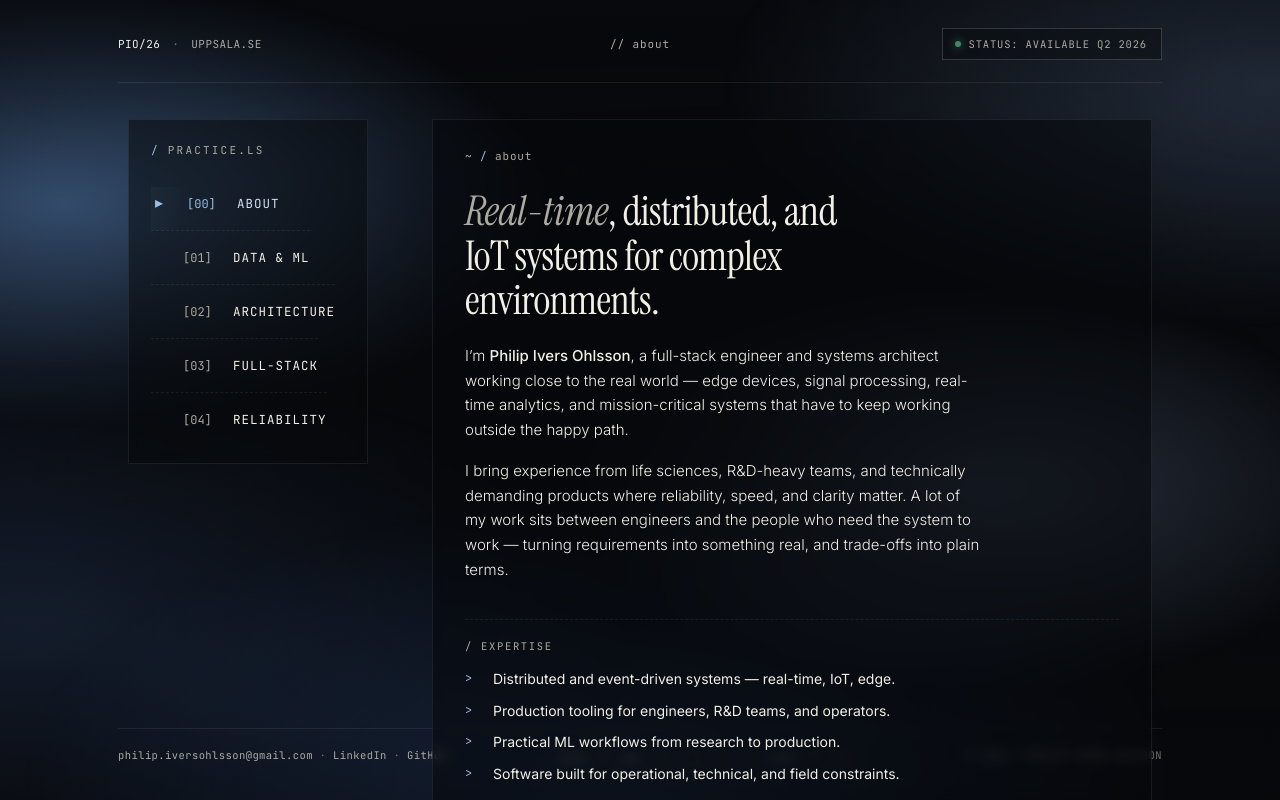
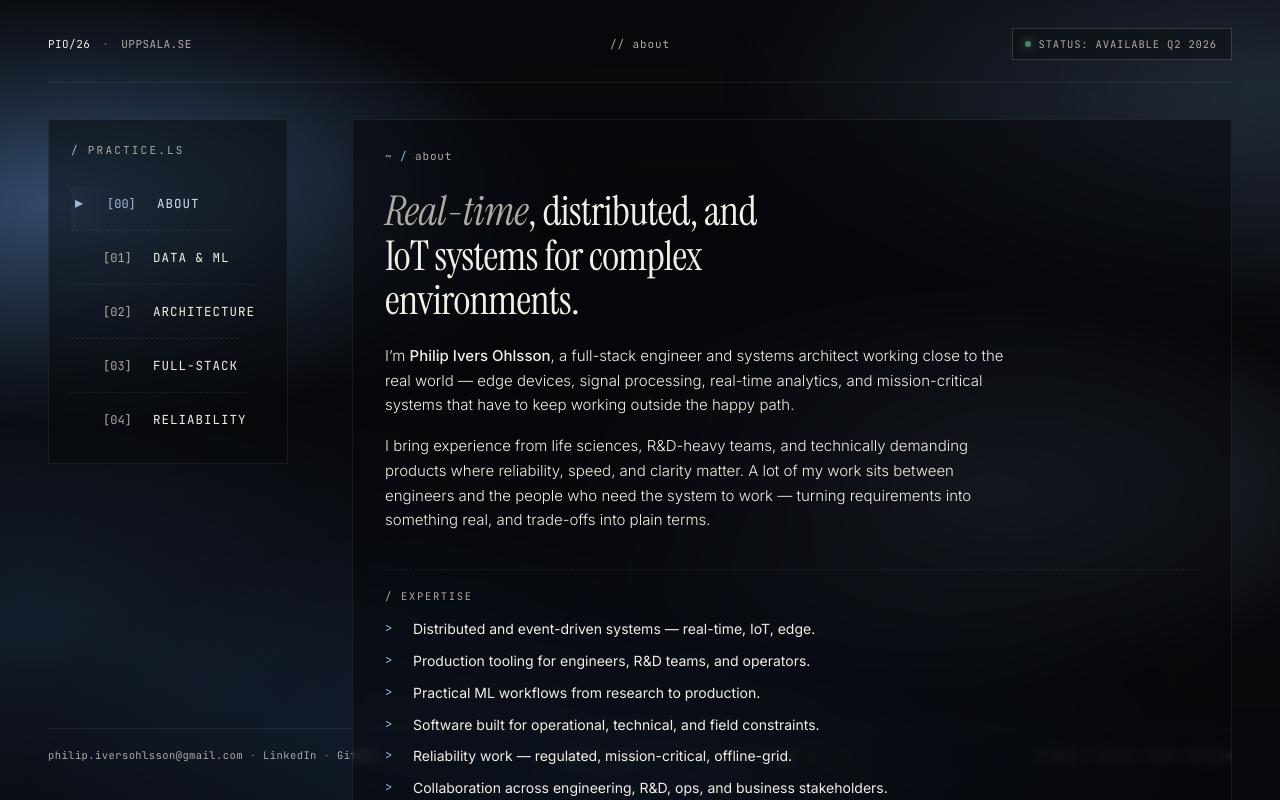
Before and after one commit to IversOhlsson/iversohlsson.github.io, a React (Vite) app: page / in a window 1280 px wide. Built offline with nearby package versions, Linux system fonts and the light colour scheme.

Commit message:
widen content panel, expand stack tags, drop redundant contact block

```diff
--- a/src/App.module.css
+++ b/src/App.module.css
@@ -2,7 +2,7 @@
   position: relative;
   z-index: 5;
   height: 100vh;
-  max-width: 1140px;
+  max-width: 1320px;
   margin: 0 auto;
   padding: 28px 48px 32px;
   display: grid;
@@ -11,7 +11,7 @@
 
 .main {
   display: grid;
-  grid-template-columns: minmax(240px, 0.32fr) minmax(0, 720px);
+  grid-template-columns: minmax(240px, 0.28fr) minmax(0, 880px);
   gap: 64px;
   justify-content: center;
   align-items: start;
--- a/src/components/MainContent.module.css
+++ b/src/components/MainContent.module.css
@@ -49,7 +49,7 @@
   font-size: 15px;
   line-height: 1.65;
   color: var(--ink);
-  max-width: 56ch;
+  max-width: 68ch;
   margin: 0 0 36px;
   font-weight: 300;
 }
--- a/src/components/MainContent.tsx
+++ b/src/components/MainContent.tsx
@@ -81,12 +81,6 @@ function DefaultPanel({ hidden }: { hidden: boolean }) {
         <li>Collaboration across engineering, R&amp;D, ops, and business stakeholders.</li>
       </ul>
 
-      <p className={styles.sectionLabel}>/ CONTACT</p>
-      <div className={styles.meta}>
-        <a href="mailto:philip.iversohlsson@gmail.com">philip.iversohlsson@gmail.com →</a>
-        <a href="https://www.linkedin.com/in/philip-ivers-ohlsson-9874a313b/" target="_blank" rel="noreferrer">LinkedIn ↗</a>
-        <a href="https://github.com/IversOhlsson" target="_blank" rel="noreferrer">GitHub ↗</a>
-      </div>
     </div>
   )
 }
--- a/src/content/areas.ts
+++ b/src/content/areas.ts
@@ -32,7 +32,7 @@ export const AREAS: Record<AreaId, Area> = {
       'Exploratory ML for R&D — graph neural networks, signal-processing models, and GenAI workflows.',
       'Tooling and notebooks that make R&D work reproducible and reviewable.',
     ],
-    tags: ['Pandas', 'PyTorch', 'GNNs', 'LLMs / GenAI', 'Python', 'ETL', 'Data viz'],
+    tags: ['Pandas', 'PyTorch', 'GNNs', 'LLMs / GenAI', 'Snowflake', 'DBT', 'Python', 'ETL', 'Data viz'],
   },
   '02': {
     id: '02',
@@ -48,7 +48,7 @@ export const AREAS: Record<AreaId, Area> = {
       'Cloud architecture with infrastructure as code.',
       'Distributed systems designed end-to-end, from device to dashboard.',
     ],
-    tags: ['gRPC', 'WebRTC', 'Pub/Sub', 'Docker', 'Azure', 'GCP', 'IaC'],
+    tags: ['gRPC', 'WebRTC', 'Pub/Sub', 'Docker', 'Kubernetes', 'Terraform', 'Azure', 'GCP', 'Cloudflare', 'Go'],
   },
   '03': {
     id: '03',
@@ -64,7 +64,7 @@ export const AREAS: Record<AreaId, Area> = {
       'Internal tooling for operations teams and R&D workflows.',
       'GenAI applications and implementation-training programs.',
     ],
-    tags: ['TypeScript / React', 'Qt', 'Python', 'SQL', 'C++'],
+    tags: ['TypeScript / React', 'Next.js', 'Qt', 'Python', 'SQL', 'C++'],
   },
   '04': {
     id: '04',
@@ -80,7 +80,7 @@ export const AREAS: Record<AreaId, Area> = {
       'Signal processing for direction finding, sensor analysis, and field monitoring.',
       'Mission-critical systems across bio-pharma, advanced manufacturing, and regulated industries.',
     ],
-    tags: ['Signal processing', 'Edge', 'IoT', 'Validation / QA', 'C++', 'Python'],
+    tags: ['Signal processing', 'Edge', 'IoT', 'Validation / QA', 'Datadog', 'ArgoCD', 'GitHub Actions', 'C++', 'Python'],
   },
 }
 
```
